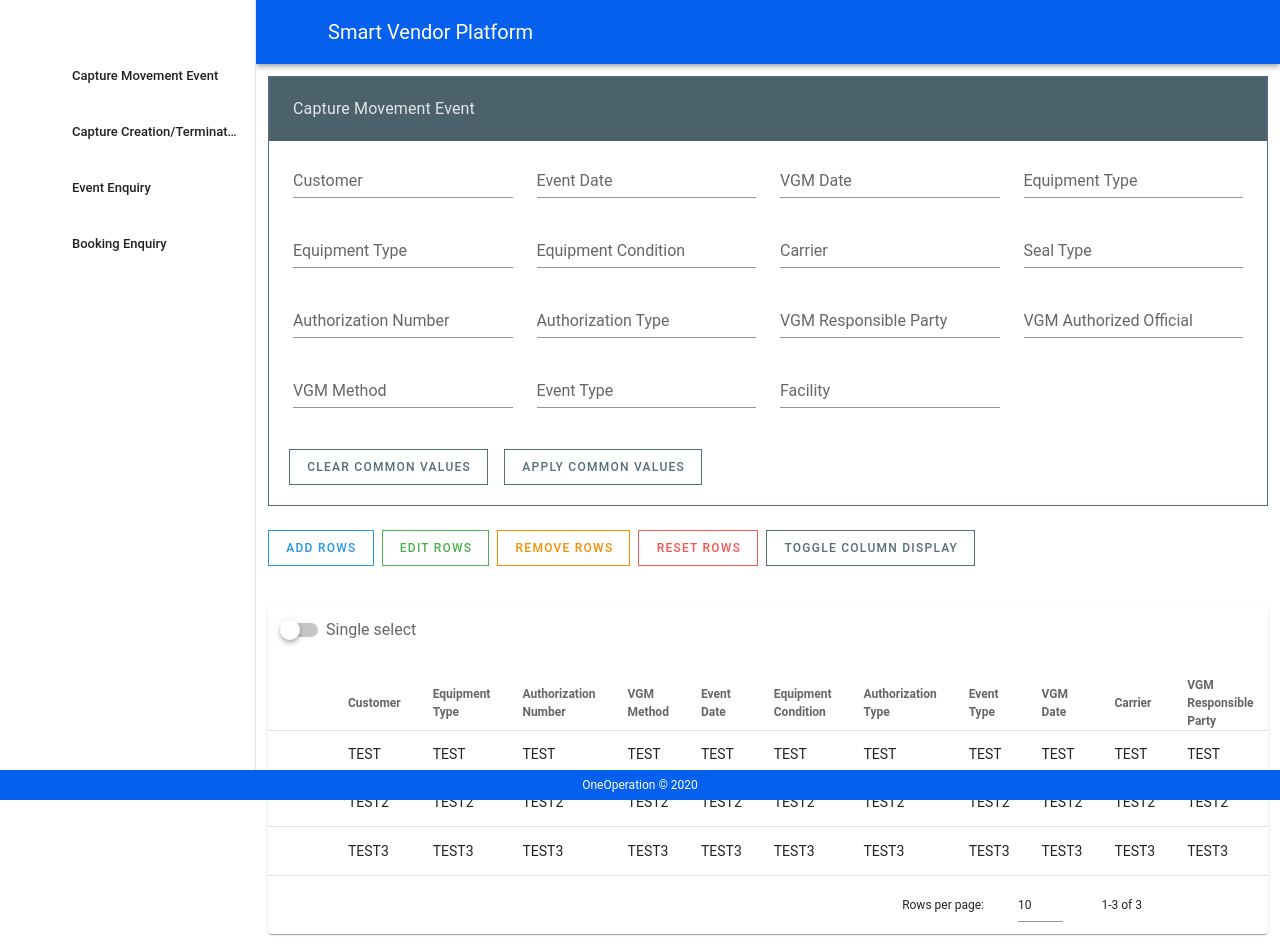
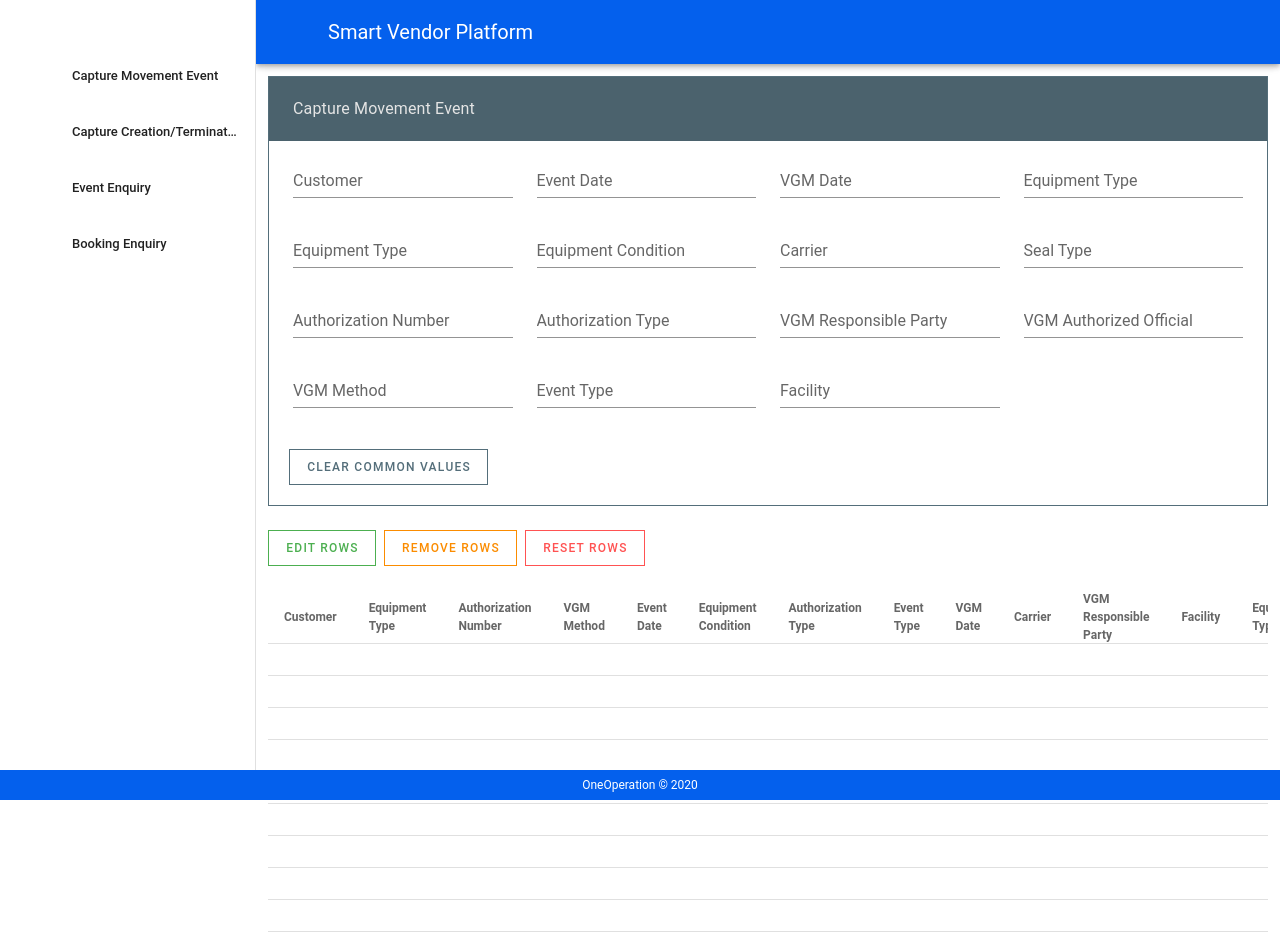
Before and after one commit to artieleartieleartiele/capture-event, a Vue app: page / in a window 1280 px wide. Shown: the top 952 px of the page. Built offline with nearby package versions, Linux system fonts and the light colour scheme; the HTML template or start-up script is replaced by a standard one.

Commit message:
Start CaptureMovementEventDetailItem

```diff
--- a/public/dummyData.json
+++ b/public/dummyData.json
@@ -1,5 +1,5 @@
 {
-  "commonValuesList": {
+  "commonValuesChoices": {
     "eqpList": ["RF", "GP", "GS", "CH"],
     "ladenEmptyList": ["L", "E"],
     "conditionList": ["Good", "MNR", "Damage"],
--- a/src/components/CaptureMovementEventDetail.vue
+++ b/src/components/CaptureMovementEventDetail.vue
@@ -2,14 +2,9 @@
   <div>
     <v-row>
       <v-col>
-        <v-btn class="mr-2" tile outlined color="info">Add Rows</v-btn>
         <v-btn class="mr-2" tile outlined color="success">Edit Rows</v-btn>
         <v-btn class="mr-2" tile outlined color="warning">Remove Rows</v-btn>
         <v-btn class="mr-2" tile outlined color="error">Reset Rows</v-btn>
-        <v-btn tile outlined color="blue-grey darken-1"
-          >Toggle Column Display</v-btn
-        >
-        <!-- open dropdown to de-select column display -->
       </v-col>
     </v-row>
     <v-row>
--- a/src/components/CaptureMovementEventDetailItem.vue
+++ b/src/components/CaptureMovementEventDetailItem.vue
@@ -1,8 +1,8 @@
 <template>
-  <v-data-table
+  <!-- <v-data-table
     v-model="selected"
     :headers="headers"
-    :items="inputtedEvents"
+    :items="events"
     :single-select="singleSelect"
     item-key="name"
     show-select
@@ -15,7 +15,52 @@
         class="pa-3"
       ></v-switch>
     </template>
-  </v-data-table>
+  </v-data-table> -->
+
+  <div>
+    <v-simple-table :dense="true" :fixed-header="true">
+      <!-- <template v-slot:events> -->
+      <thead>
+        <tr>
+          <th>Customer</th>
+          <th>Equipment Type</th>
+          <th>Authorization Number</th>
+          <th>VGM Method</th>
+          <th>Event Date</th>
+          <th>Equipment Condition</th>
+          <th>Authorization Type</th>
+          <th>Event Type</th>
+          <th>VGM Date</th>
+          <th>Carrier</th>
+          <th>VGM Responsible Party</th>
+          <th>Facility</th>
+          <th>Equipment Type</th>
+          <th>Seal Type</th>
+          <th>VGM Authorized Official</th>
+        </tr>
+      </thead>
+      <tbody>
+        <tr v-for="event in events" :key="event">
+          <td>{{ commonValues.customer }}</td>
+          <td>{{ commonValues.eqpType }}</td>
+          <td>{{ commonValues.authNo }}</td>
+          <td>{{ commonValues.vgmMethod }}</td>
+          <td>{{ commonValues.eventDate }}</td>
+          <td>{{ commonValues.condition }}</td>
+          <td>{{ commonValues.authType }}</td>
+          <td>{{ commonValues.eventType }}</td>
+          <td>{{ commonValues.vgmDate }}</td>
+          <td>{{ commonValues.carrier }}</td>
+          <td>{{ commonValues.facility }}</td>
+          <td>{{ commonValues.vgmResParty }}</td>
+          <td>{{ commonValues.ladenEmpty }}</td>
+          <td>{{ commonValues.sealType }}</td>
+          <td>{{ commonValues.vgmOfficial }}</td>
+        </tr>
+      </tbody>
+      <!-- </template> -->
+    </v-simple-table>
+  </div>
 </template>
 
 <script>
@@ -24,82 +69,64 @@ import { mapGetters, mapActions } from "vuex";
 export default {
   name: "CaptureMovementEventDetailItem",
   computed: {
-    ...mapGetters(["commonValuesList", "labelsList"]),
+    ...mapGetters(["commonValuesChoices", "commonValues"]),
   },
   data() {
     return {
-      singleSelect: false,
-      selected: [],
-      headers: [
-        { text: "Customer", value: "customer" },
-        { text: "Equipment Type", value: "eqpType" },
-        { text: "Authorization Number", value: "authNo" },
-        { text: "VGM Method", value: "vgmMethod" },
-        { text: "Event Date", value: "eventDate" },
-        { text: "Equipment Condition", value: "condition" },
-        { text: "Authorization Type", value: "authType" },
-        { text: "Event Type", value: "eventType" },
-        { text: "VGM Date", value: "vgmDate" },
-        { text: "Carrier", value: "carrier" },
-        { text: "VGM Responsible Party", value: "facility" },
-        { text: "Facility", value: "vgmResParty" },
-        { text: "Equipment Type", value: "ladenEmpty" },
-        { text: "Seal Type", value: "sealType" },
-        { text: "VGM Authorized Official", value: "vgmOfficial" },
-      ],
-      inputtedEvents: [
-        {
-          customer: "TEST",
-          eqpType: "TEST",
-          authNo: "TEST",
-          vgmMethod: "TEST",
-          eventDate: "TEST",
-          condition: "TEST",
-          authType: "TEST",
-          eventType: "TEST",
-          vgmDate: "TEST",
-          carrier: "TEST",
-          facility: "TEST",
-          vgmResParty: "TEST",
-          ladenEmpty: "TEST",
-          sealType: "TEST",
-          vgmOfficial: "TEST",
-        },
-        {
-          customer: "TEST2",
-          eqpType: "TEST2",
-          authNo: "TEST2",
-          vgmMethod: "TEST2",
-          eventDate: "TEST2",
-          condition: "TEST2",
-          authType: "TEST2",
-          eventType: "TEST2",
-          vgmDate: "TEST2",
-          carrier: "TEST2",
-          facility: "TEST2",
-          vgmResParty: "TEST2",
-          ladenEmpty: "TEST2",
-          sealType: "TEST2",
-          vgmOfficial: "TEST2",
-        },
-        {
-          customer: "TEST3",
-          eqpType: "TEST3",
-          authNo: "TEST3",
-          vgmMethod: "TEST3",
-          eventDate: "TEST3",
-          condition: "TEST3",
-          authType: "TEST3",
-          eventType: "TEST3",
-          vgmDate: "TEST3",
-          carrier: "TEST3",
-          facility: "TEST3",
-          vgmResParty: "TEST3",
-          ladenEmpty: "TEST3",
-          sealType: "TEST3",
-          vgmOfficial: "TEST3",
-        },
-      ],
+      events: new Array(10),
+      // customer: "",
+      // eqpType: "",
+      // authNo: "",
+      // vgmMethod: "",
+      // eventDate: "",
+      // condition: "",
+      // authType: "",
+      // eventType: "",
+      // vgmDate: "",
+      // carrier: "",
+      // facility: "",
+      // vgmResParty: "",
+      // ladenEmpty: "",
+      // sealType: "",
+      // vgmOfficial: "",
+      // singleSelect: false,
+      // selected: [],
+      // headers: [
+      //   { text: "Customer", value: "customer" },
+      //   { text: "Equipment Type", value: "eqpType" },
+      //   { text: "Authorization Number", value: "authNo" },
+      //   { text: "VGM Method", value: "vgmMethod" },
+      //   { text: "Event Date", value: "eventDate" },
+      //   { text: "Equipment Condition", value: "condition" },
+      //   { text: "Authorization Type", value: "authType" },
+      //   { text: "Event Type", value: "eventType" },
+      //   { text: "VGM Date", value: "vgmDate" },
+      //   { text: "Carrier", value: "carrier" },
+      //   { text: "VGM Responsible Party", value: "facility" },
+      //   { text: "Facility", value: "vgmResParty" },
+      //   { text: "Equipment Type", value: "ladenEmpty" },
+      //   { text: "Seal Type", value: "sealType" },
+      //   { text: "VGM Authorized Official", value: "vgmOfficial" },
+      // ],
+      // events: [
+      //   {
+      //     customer: "customer",
+      //     eqpType: "TEST",
+      //     authNo: "TEST",
+      //     vgmMethod: "TEST",
+      //     eventDate: "TEST",
+      //     condition: "TEST",
+      //     authType: "TEST",
+      //     eventType: "TEST",
+      //     vgmDate: "TEST",
+      //     carrier: "TEST",
+      //     facility: "TEST",
+      //     vgmResParty: "TEST",
+      //     ladenEmpty: "TEST",
+      //     sealType: "TEST",
+      //     vgmOfficial: "TEST",
+      //   },
+      // ],
     };
   },
 };
--- a/src/components/CaptureMovementEventHeaderItem.vue
+++ b/src/components/CaptureMovementEventHeaderItem.vue
@@ -1,6 +1,6 @@
 <template>
   <div>
-    <v-form
+    <div
       v-for="{
         eqpList,
         ladenEmptyList,
@@ -10,7 +10,7 @@
         eventTypeList,
         sealTypeList,
         facilityList,
-      } in commonValuesList"
+      } in commonValuesChoices"
       :key="facilityList.length"
     >
       <v-row>
@@ -154,18 +154,10 @@
           outlined
           color="blue-grey darken-1"
           @click="reset"
-          >Clear Common Values</v-btn
-        >
-        <v-btn
-          class="ma-2"
-          tile
-          outlined
-          color="blue-grey darken-1"
-          @click="reset"
-          >Apply Common Values</v-btn
-        >
+          >Clear Common Values
+        </v-btn>
       </v-row>
-    </v-form>
+    </div>
   </div>
 </template>
 <script>
@@ -175,12 +167,13 @@ export default {
   name: "CaptureMovementEventHeaderItem",
   created() {
     this.fetchCommonValuesList();
+    this.applyCommonValues(this.commonValues);
   },
   computed: {
-    ...mapGetters(["commonValuesList", "labelsList"]),
+    ...mapGetters(["commonValuesChoices", "labelsList"]),
   },
   methods: {
-    ...mapActions(["fetchCommonValuesList"]),
+    ...mapActions(["fetchCommonValuesList", "applyCommonValues"]),
     allowedDates: (val) => parseInt(val.split("-")[2], 10) % 2 === 0,
     reset(e) {
       e.preventDefault();
--- a/src/store/modules/movementEvents.js
+++ b/src/store/modules/movementEvents.js
@@ -1,20 +1,29 @@
 import axios from "axios";
 
 const state = {
-  commonValuesList: [],
+  commonValuesChoices: [],
+  commonValues: [],
 };
 const getters = {
-  commonValuesList: (state) => state.commonValuesList,
+  commonValuesChoices: (state) => state.commonValuesChoices,
+  commonValues: (state) => state.commonValues,
 };
 const actions = {
   async fetchCommonValuesList({ commit }) {
     const res = await axios.get(`dummyData.json`);
-    commit("FETCH_COMMONVALUESLIST", res.data);
+    commit("FETCH_COMMONVALUESCHOICES", res.data);
+  },
+  applyCommonValues({ commit }, values) {
+    commit("UPDATE_COMMONVALUES", values);
   },
 };
 const mutations = {
-  FETCH_COMMONVALUESLIST: (state, commonValuesList) =>
-    (state.commonValuesList = commonValuesList),
+  FETCH_COMMONVALUESCHOICES: (state, commonValuesChoices) => {
+    state.commonValuesChoices = commonValuesChoices;
+  },
+  UPDATE_COMMONVALUES: (state, values) => {
+    state.commonValues = values;
+  },
   // ADD_TODO: (state, todo) => state.todos.unshift(todo),
   // DELETE_TODO: (state, id) =>
   //   (state.todos = state.todos.filter((todo) => todo.id !== id)),
```
